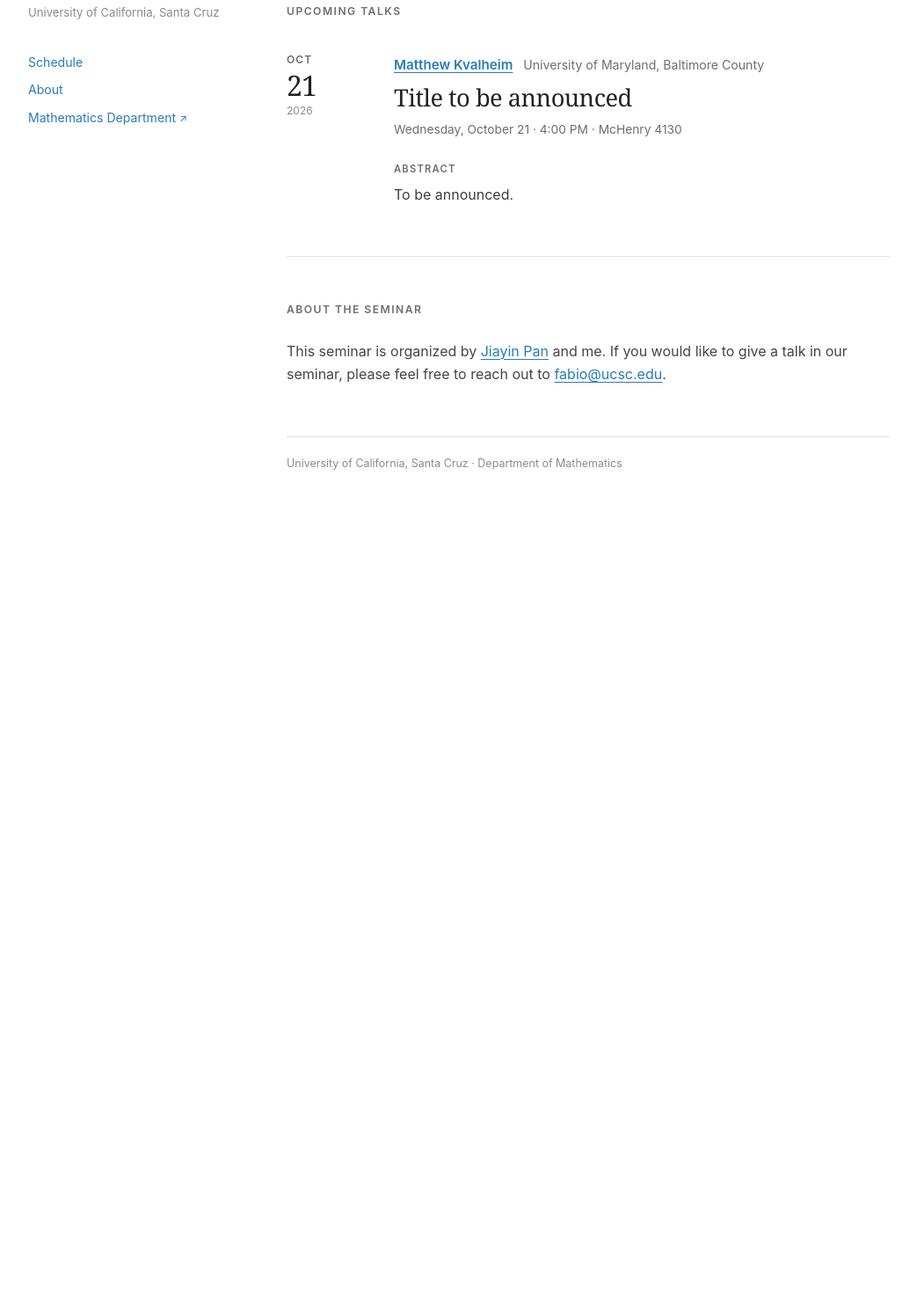
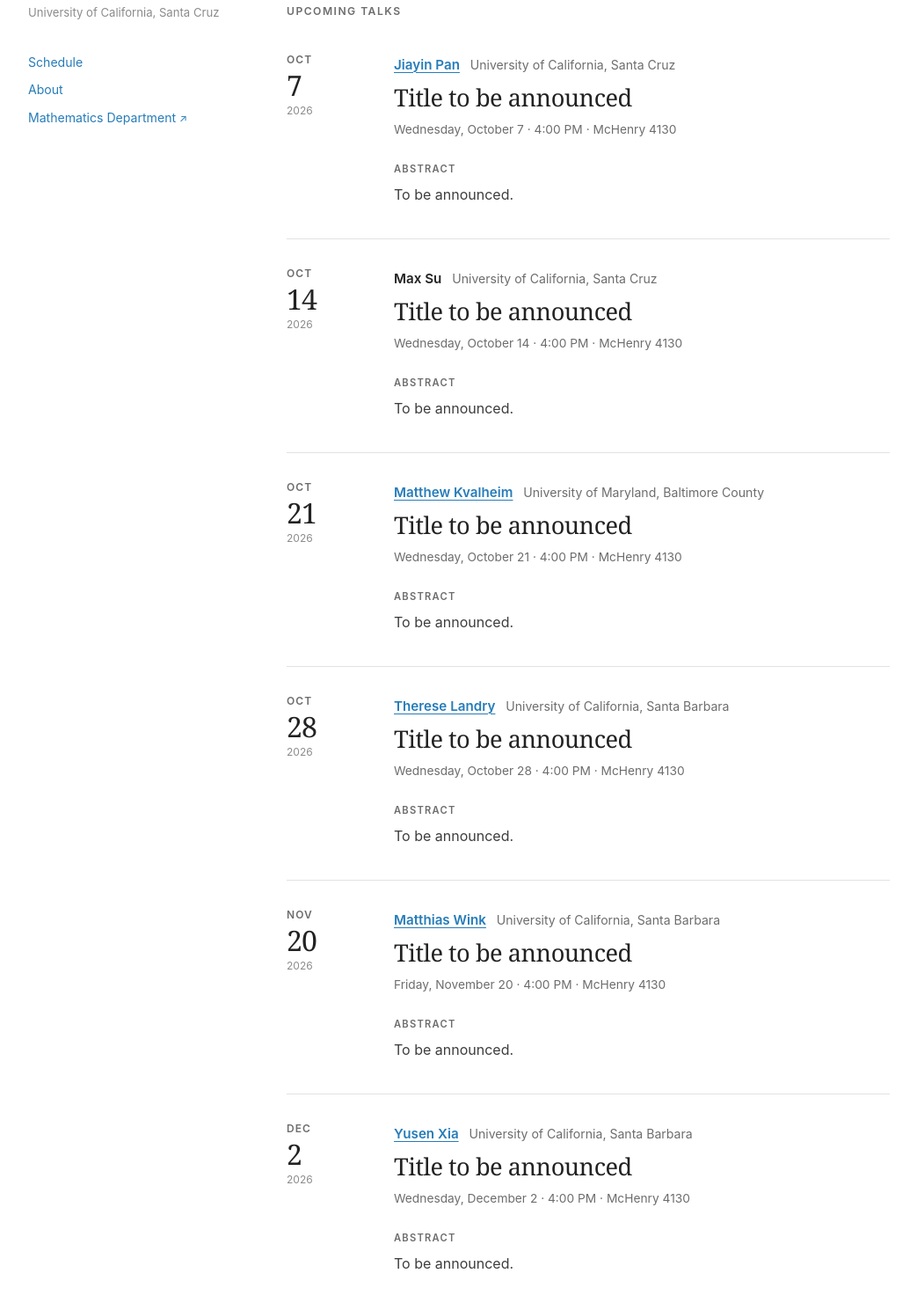
Before and after one commit to HAL9009MATH/Website, a plain HTML site: page index.html in a window 1280 px wide. Shown: the part 328-1817 px from the top of the page at 88% size, without its empty margins (118-1161 px from the left). Before the commit the page ends 914 px from the top, so only its background shows below. Drawn offline with Linux system fonts and the light colour scheme.

Commit message:
Add remaining fall 2026 seminar speakers

```diff
--- a/index.html
+++ b/index.html
@@ -41,6 +41,54 @@
         <h2 class="section-heading" id="schedule-heading">Upcoming talks</h2>
 
         <div class="talk-list">
+          <article class="talk" id="jiayin-pan-2026-10-07">
+            <time class="talk-date" datetime="2026-10-07">
+              <span class="talk-date-month">Oct</span>
+              <span class="talk-date-day">7</span>
+              <span class="talk-date-year">2026</span>
+            </time>
+
+            <div class="talk-content">
+              <header>
+                <p class="talk-speaker">
+                  <a href="https://jypan10.github.io/">Jiayin Pan</a>
+                  <span>University of California, Santa Cruz</span>
+                </p>
+                <h3>Title to be announced</h3>
+                <p class="talk-details">Wednesday, October 7 · 4:00 PM · McHenry 4130</p>
+              </header>
+
+              <div class="abstract">
+                <h4>Abstract</h4>
+                <p>To be announced.</p>
+              </div>
+            </div>
+          </article>
+
+          <article class="talk" id="max-su-2026-10-14">
+            <time class="talk-date" datetime="2026-10-14">
+              <span class="talk-date-month">Oct</span>
+              <span class="talk-date-day">14</span>
+              <span class="talk-date-year">2026</span>
+            </time>
+
+            <div class="talk-content">
+              <header>
+                <p class="talk-speaker">
+                  Max Su
+                  <span>University of California, Santa Cruz</span>
+                </p>
+                <h3>Title to be announced</h3>
+                <p class="talk-details">Wednesday, October 14 · 4:00 PM · McHenry 4130</p>
+              </header>
+
+              <div class="abstract">
+                <h4>Abstract</h4>
+                <p>To be announced.</p>
+              </div>
+            </div>
+          </article>
+
           <article class="talk" id="matthew-kvalheim-2026-10-21">
             <time class="talk-date" datetime="2026-10-21">
               <span class="talk-date-month">Oct</span>
@@ -56,6 +104,78 @@
                 </p>
                 <h3>Title to be announced</h3>
                 <p class="talk-details">Wednesday, October 21 · 4:00 PM · McHenry 4130</p>
+              </header>
+
+              <div class="abstract">
+                <h4>Abstract</h4>
+                <p>To be announced.</p>
+              </div>
+            </div>
+          </article>
+
+          <article class="talk" id="therese-landry-2026-10-28">
+            <time class="talk-date" datetime="2026-10-28">
+              <span class="talk-date-month">Oct</span>
+              <span class="talk-date-day">28</span>
+              <span class="talk-date-year">2026</span>
+            </time>
+
+            <div class="talk-content">
+              <header>
+                <p class="talk-speaker">
+                  <a href="https://thereselandry.com/">Therese Landry</a>
+                  <span>University of California, Santa Barbara</span>
+                </p>
+                <h3>Title to be announced</h3>
+                <p class="talk-details">Wednesday, October 28 · 4:00 PM · McHenry 4130</p>
+              </header>
+
+              <div class="abstract">
+                <h4>Abstract</h4>
+                <p>To be announced.</p>
+              </div>
+            </div>
+          </article>
+
+          <article class="talk" id="matthias-wink-2026-11-20">
+            <time class="talk-date" datetime="2026-11-20">
+              <span class="talk-date-month">Nov</span>
+              <span class="talk-date-day">20</span>
+              <span class="talk-date-year">2026</span>
+            </time>
+
+            <div class="talk-content">
+              <header>
+                <p class="talk-speaker">
+                  <a href="https://web.math.ucsb.edu/~wink/">Matthias Wink</a>
+                  <span>University of California, Santa Barbara</span>
+                </p>
+                <h3>Title to be announced</h3>
+                <p class="talk-details">Friday, November 20 · 4:00 PM · McHenry 4130</p>
+              </header>
+
+              <div class="abstract">
+                <h4>Abstract</h4>
+                <p>To be announced.</p>
+              </div>
+            </div>
+          </article>
+
+          <article class="talk" id="yusen-xia-2026-12-02">
+            <time class="talk-date" datetime="2026-12-02">
+              <span class="talk-date-month">Dec</span>
+              <span class="talk-date-day">2</span>
+              <span class="talk-date-year">2026</span>
+            </time>
+
+            <div class="talk-content">
+              <header>
+                <p class="talk-speaker">
+                  <a href="https://sites.google.com/view/yusenxia/homepage">Yusen Xia</a>
+                  <span>University of California, Santa Barbara</span>
+                </p>
+                <h3>Title to be announced</h3>
+                <p class="talk-details">Wednesday, December 2 · 4:00 PM · McHenry 4130</p>
               </header>
 
               <div class="abstract">
```
